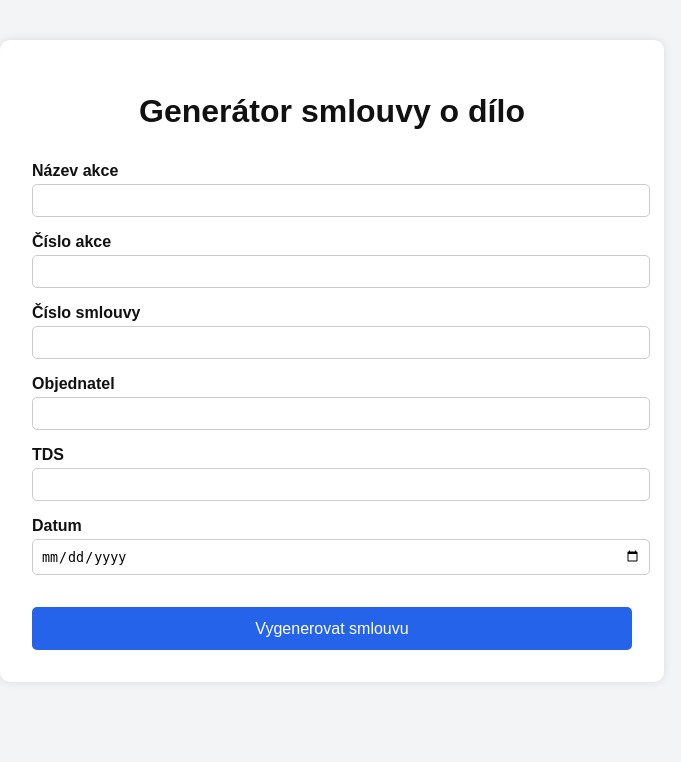
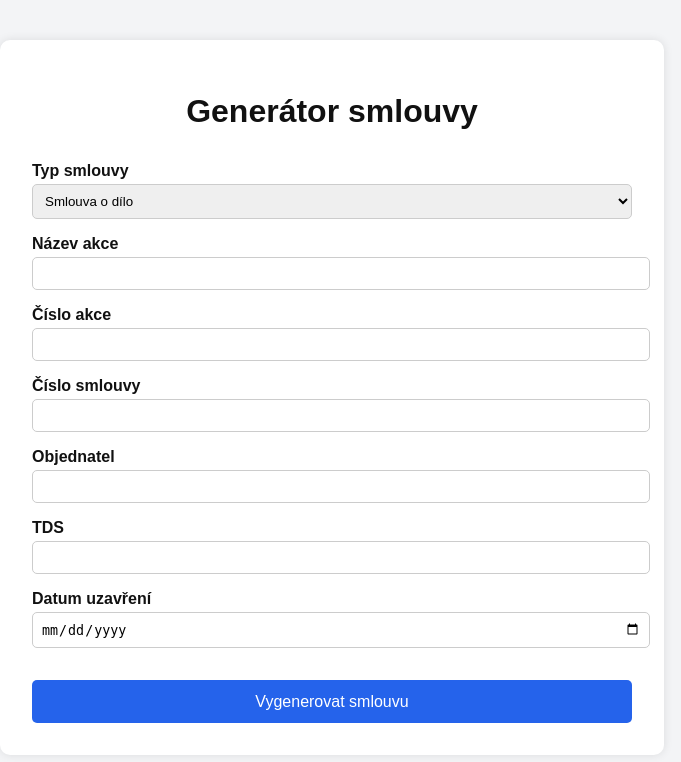
Before and after one commit to JenikAdamira/contract-generator, a Flask app: page / in a window 1280 px wide. Shown: the top 762 px of the page, without its empty margins (308-989 px from the left). Run offline with Flask 3, Linux system fonts and the light colour scheme.

Commit message:
Update form.html

```diff
--- a/templates/form.html
+++ b/templates/form.html
@@ -2,7 +2,7 @@
 <html lang="cs">
 <head>
     <meta charset="UTF-8">
-    <title>Generátor smlouvy</title>
+    <title>Generátor smlouvy o dílo</title>
     <style>
         body {
             font-family: Arial, sans-serif;
@@ -27,7 +27,7 @@
             margin-top: 1em;
             font-weight: bold;
         }
-        input {
+        input, select {
             width: 100%;
             padding: 0.6em;
             margin-top: 0.3em;
@@ -49,7 +49,7 @@
             background-color: #1d4ed8;
         }
         .success {
-            margin-top: 1em;
+            margin-top: 1.5em;
             padding: 1em;
             background-color: #e0fce0;
             border: 1px solid #a0d0a0;
@@ -59,8 +59,15 @@
 </head>
 <body>
     <div class="container">
-        <h1>Generátor smlouvy o dílo</h1>
+        <h1>Generátor smlouvy</h1>
         <form method="post">
+            <label for="sablona">Typ smlouvy</label>
+            <select name="sablona" required>
+                <option value="smlouva_o_dilo">Smlouva o dílo</option>
+                <option value="dodatkova_smlouva">Dodatková smlouva</option>
+                <!-- Přidej další typy, pokud chceš -->
+            </select>
+
             <label for="nazev_akce">Název akce</label>
             <input type="text" name="nazev_akce" required>
 
@@ -76,7 +83,7 @@
             <label for="tds">TDS</label>
             <input type="text" name="tds" required>
 
-            <label for="datum">Datum</label>
+            <label for="datum">Datum uzavření</label>
             <input type="date" name="datum" required>
 
             <button type="submit">Vygenerovat smlouvu</button>
@@ -88,6 +95,7 @@
             <a href="{{ download_link }}" target="_blank">Klikněte zde pro stažení</a>
         </div>
         <script>
+            // Otevře odkaz automaticky
             window.open("{{ download_link }}", "_blank");
         </script>
         {% endif %}
```
